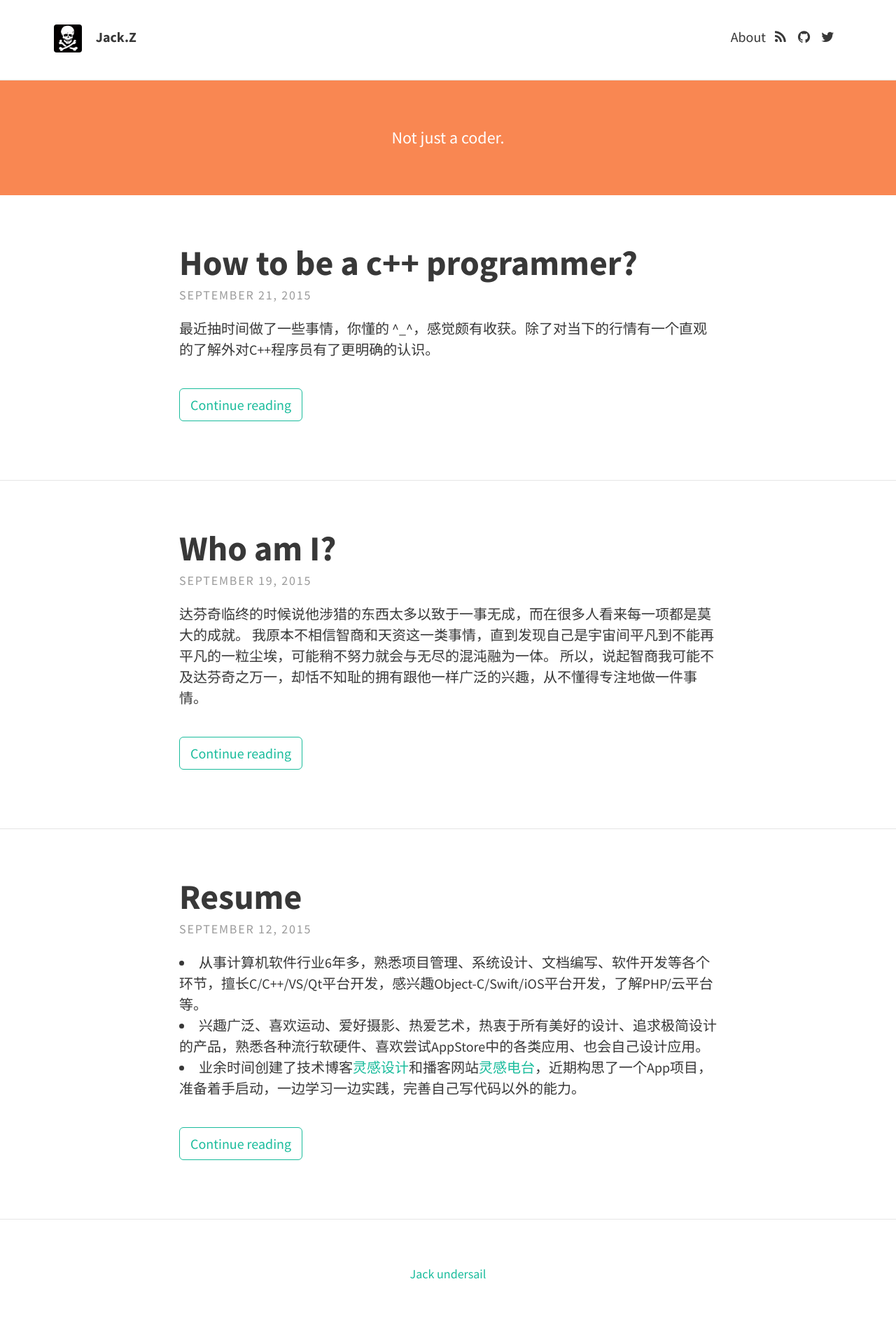
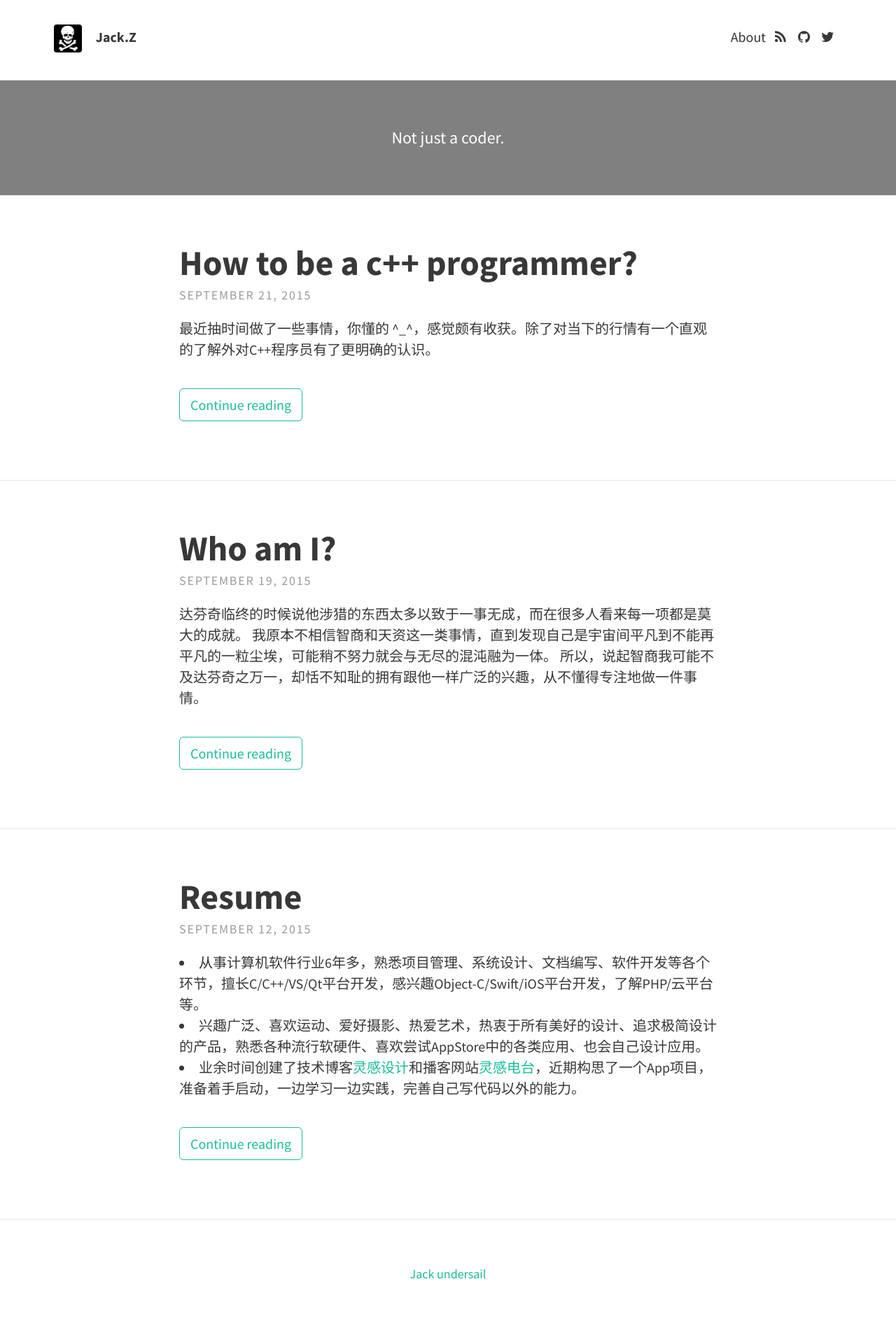
Before and after one commit to undersail/undersail.github.com, a Jekyll site: the page built from index.html, in a window 1280 px wide. Shown: the whole page at 70% size. Built offline with Jekyll 4.4.1, drawn with Linux system fonts in a browser that asks for light colours; nearby versions of some CDN libraries; the list of posts is cut into pages by our own code.

Commit message:
change header background color

```diff
--- a/_sass/base/_variables.scss
+++ b/_sass/base/_variables.scss
@@ -26,5 +26,6 @@ $feature-image-text-color: #fff;
 $feature-image-size: cover; // options include "cover", "contain", "auto"
 
 // Header description box
-$header-desc-background-color: #F98752;
+// $header-desc-background-color: #F98752;
+$header-desc-background-color: #808080;
 $header-desc-text-color: #FFF;
```
